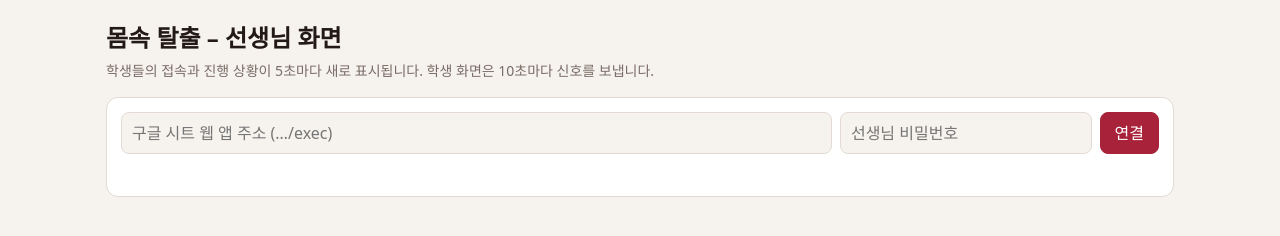
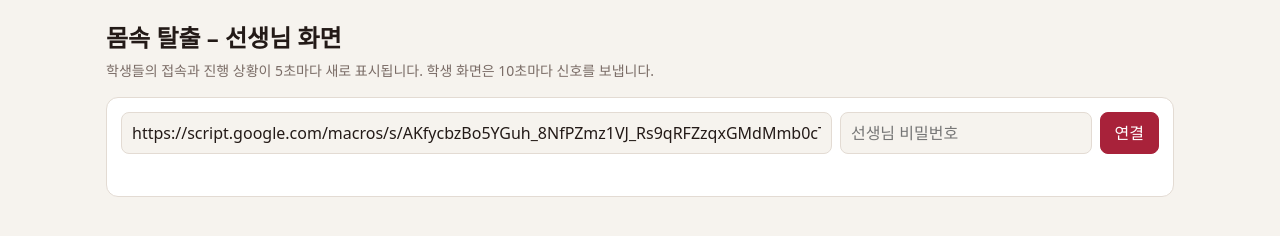
Before and after one commit to 3hamster/body-escape, a plain HTML site: page teacher.html in a window 1280 px wide. Drawn offline with Linux system fonts and the light colour scheme.

Commit message:
Add files via upload

```diff
--- a/teacher.html
+++ b/teacher.html
@@ -93,7 +93,7 @@ const $ = s => document.querySelector(s);
 const ROOMS = ['', '1 소화', '2 순환', '3 배설', '4 호흡'];
 const fmt = t => { t = Math.max(0, Math.round(t)); return String(Math.floor(t / 60)).padStart(2, '0') + ':' + String(t % 60).padStart(2, '0'); };
 let url = '', pass = '', timer = null, busy = false;
-try { $('#url').value = localStorage.getItem('be_teacher_url') || ''; } catch (e) {}
+try { $('#url').value = localStorage.getItem('be_teacher_url') || 'https://script.google.com/macros/s/AKfycbzBo5YGuh_8NfPZmz1VJ_Rs9qRFZzqxGMdMmb0cTnVWUvf3vsifeqC_FGRTBzJdhE8/exec'; } catch (e) {}
 
 function say(t, cls) { const m = $('#msg'); m.textContent = t; m.className = cls || 'muted'; }
 async function call(o) {
```
